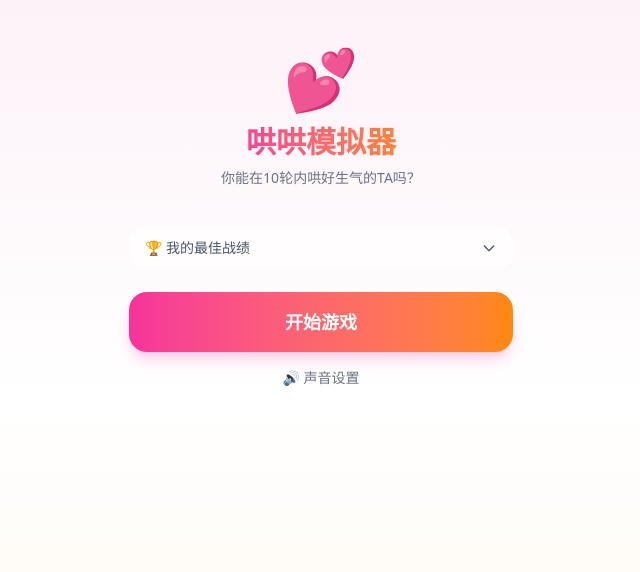
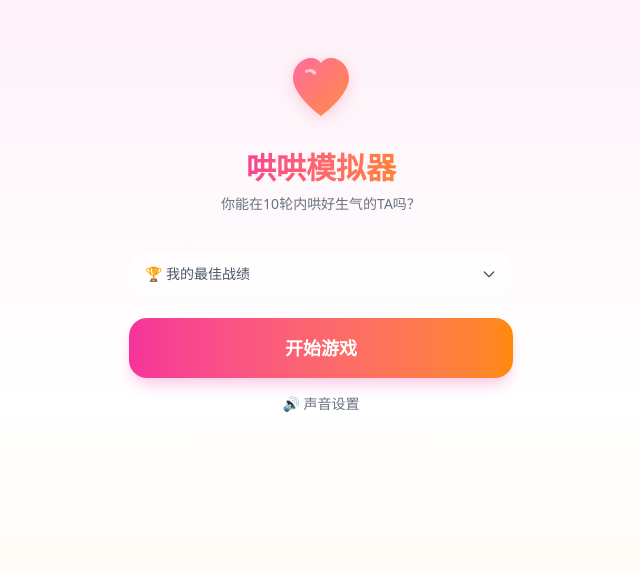
Before and after one commit to miso-zm/coddle-simulator, a Next.js app: page / in a window 1280 px wide. Shown: the top 572 px of the page, without its empty margins (319-959 px from the left). Built offline with nearby package versions, Linux system fonts and the light colour scheme.

Commit message:
refactor: 首页 Logo 替换为 SVG 渐变爱心图标 + 心跳动画
Coze-Commit-Type: user
Coze-User-ID: 4109353928368311
Coze-Conversation-ID: 10819923

```diff
--- a/src/app/globals.css
+++ b/src/app/globals.css
@@ -170,6 +170,19 @@
   display: none;
 }
 
+/* 心跳动画 */
+@keyframes heartbeat {
+  0%, 100% { transform: scale(1); }
+  15% { transform: scale(1.12); }
+  30% { transform: scale(1); }
+  45% { transform: scale(1.08); }
+  60% { transform: scale(1); }
+}
+.animate-heartbeat {
+  animation: heartbeat 2s ease-in-out infinite;
+  transform-origin: center;
+}
+
 /* 微信气泡尾巴 */
 .bubble-left-wechat::before {
   content: '';
--- a/src/components/game-app.tsx
+++ b/src/components/game-app.tsx
@@ -508,7 +508,29 @@ function HomeScreen({
     <div className="min-h-screen flex flex-col items-center justify-center px-6 py-12 bg-gradient-to-b from-pink-50 via-white to-orange-50 animate-fade-in">
       {/* Logo 和标题 */}
       <div className="text-center mb-10">
-        <div className="text-6xl mb-4">💕</div>
+        <div className="relative inline-block mb-4">
+          <svg width="80" height="80" viewBox="0 0 80 80" fill="none" xmlns="http://www.w3.org/2000/svg" className="animate-heartbeat">
+            <defs>
+              <linearGradient id="heartGrad" x1="0%" y1="0%" x2="100%" y2="100%">
+                <stop offset="0%" stopColor="#FF6B9D" />
+                <stop offset="100%" stopColor="#FF8C42" />
+              </linearGradient>
+              <filter id="heartShadow" x="-20%" y="-20%" width="140%" height="140%">
+                <feDropShadow dx="0" dy="4" stdDeviation="8" floodColor="#FF6B9D" floodOpacity="0.3" />
+              </filter>
+            </defs>
+            <path
+              d="M40 68C40 68 12 48 12 30C12 18 21 10 30 10C34.5 10 38 12 40 15C42 12 45.5 10 50 10C59 10 68 18 68 30C68 48 40 68 40 68Z"
+              fill="url(#heartGrad)"
+              filter="url(#heartShadow)"
+            />
+            <path
+              d="M26 22C29 20 33 21 35 24C35.5 24.8 35 26 34.2 26.5C33.4 27 32.2 26.7 31.8 25.8C30.5 24 28 23.5 26.5 24.5C25.8 25 24.8 24.7 24.5 24C23.8 22.5 24.5 20.5 26 22Z"
+              fill="white"
+              fillOpacity="0.6"
+            />
+          </svg>
+        </div>
         <h1 className="text-3xl font-bold bg-gradient-to-r from-pink-500 to-orange-400 bg-clip-text text-transparent mb-2">
           哄哄模拟器
         </h1>
```
